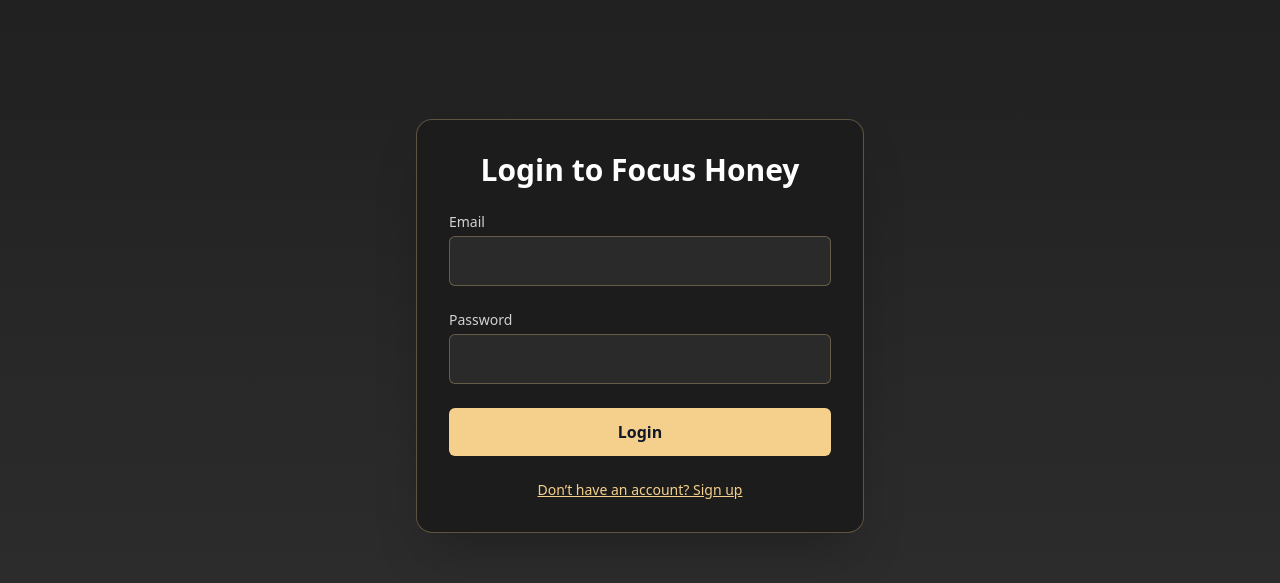
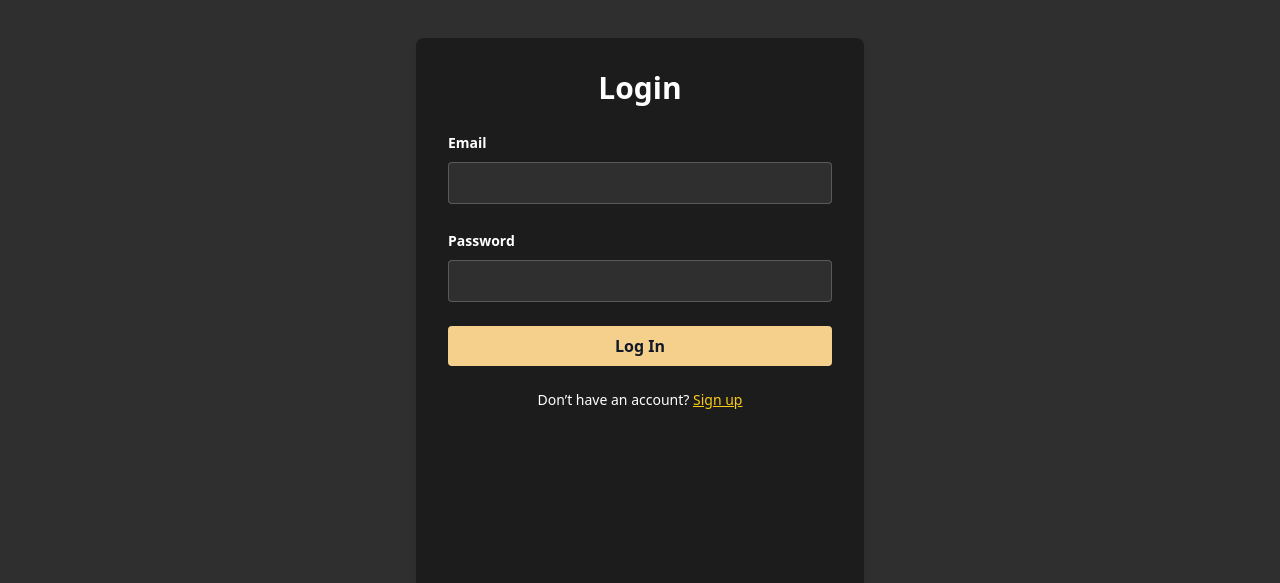
Before and after one commit to KojoFocus/Focus-main, a React (Vite) app: page /login in a window 1280 px wide. Shown: the part 154-737 px from the top of the page. Built offline with nearby package versions, Linux system fonts and the light colour scheme; no server answers.

Commit message:
updated the local storage

```diff
--- a/src/App.tsx
+++ b/src/App.tsx
@@ -1,4 +1,4 @@
-import { useEffect, useState } from "react";
+import { useState, useEffect } from "react";
 import {
   BrowserRouter as Router,
   Routes,
@@ -24,9 +24,7 @@
 import MyOrdersPage from "./Pages/MyOrdersPage";
 import SignupPage from "./Pages/SignupPage";
 
-import { getAuth } from "firebase/auth";
-
-export type Product = {
+export type CartItem = {
   id: number;
   name: string;
   price: string;
@@ -40,13 +38,13 @@
   addToCart,
   removeFromCart,
   updateQuantity,
-  setCartItems,
+  setCart,
 }: {
-  cart: Product[];
-  addToCart: (product: Product) => void;
+  cart: CartItem[];
+  addToCart: (product: CartItem) => void;
   removeFromCart: (id: number) => void;
   updateQuantity: (id: number, qty: number) => void;
-  setCartItems: React.Dispatch<React.SetStateAction<Product[]>>;
+  setCart: React.Dispatch<React.SetStateAction<CartItem[]>>;
 }) => {
   const location = useLocation();
 
@@ -79,9 +77,7 @@
           />
           <Route
             path="/checkout"
-            element={
-              <CheckoutPage cartItems={cart} setCartItems={setCartItems} />
-            }
+            element={<CheckoutPage cartItems={cart} setCartItems={setCart} />}
           />
           <Route path="/contact" element={<ContactPage />} />
           <Route
@@ -107,36 +103,36 @@
 };
 
 const App = () => {
-  const auth = getAuth();
-  const userId = auth.currentUser?.uid || "guest";
-
-  const [cart, setCart] = useState<Product[]>(() => {
-    const saved = localStorage.getItem(`focusCart-${userId}`);
-    return saved ? JSON.parse(saved) : [];
+  const [cart, setCart] = useState<CartItem[]>(() => {
+    const stored = localStorage.getItem("focus_cart");
+    return stored ? JSON.parse(stored) : [];
   });
 
   useEffect(() => {
-    localStorage.setItem(`focusCart-${userId}`, JSON.stringify(cart));
-  }, [cart, userId]);
+    localStorage.setItem("focus_cart", JSON.stringify(cart));
+  }, [cart]);
 
-  const addToCart = (product: Product) => {
-    const index = cart.findIndex((item) => item.id === product.id);
-    if (index !== -1) {
-      const updated = [...cart];
-      updated[index].quantity += 1;
-      setCart(updated);
-    } else {
-      setCart([...cart, { ...product, quantity: 1 }]);
-    }
+  const addToCart = (product: CartItem) => {
+    setCart((prevCart) => {
+      const existing = prevCart.find((item) => item.id === product.id);
+      if (existing) {
+        return prevCart.map((item) =>
+          item.id === product.id
+            ? { ...item, quantity: item.quantity + 1 }
+            : item
+        );
+      }
+      return [...prevCart, { ...product, quantity: 1 }];
+    });
   };
 
   const removeFromCart = (id: number) => {
-    setCart(cart.filter((item) => item.id !== id));
+    setCart((prev) => prev.filter((item) => item.id !== id));
   };
 
   const updateQuantity = (id: number, quantity: number) => {
-    setCart(
-      cart.map((item) => (item.id === id ? { ...item, quantity } : item))
+    setCart((prev) =>
+      prev.map((item) => (item.id === id ? { ...item, quantity } : item))
     );
   };
 
@@ -152,7 +148,7 @@
             addToCart={addToCart}
             removeFromCart={removeFromCart}
             updateQuantity={updateQuantity}
-            setCartItems={setCart}
+            setCart={setCart}
           />
         </main>
         <Footer />
--- a/src/Pages/LoginPage.tsx
+++ b/src/Pages/LoginPage.tsx
@@ -1,18 +1,17 @@
 import { useState } from "react";
 import { useNavigate } from "react-router-dom";
+import { getAuth, signInWithEmailAndPassword } from "firebase/auth";
 import { motion } from "framer-motion";
-import { signInWithEmailAndPassword } from "firebase/auth";
-import { auth } from "../firebase"; // Ensure this exports `auth` from firebase.ts
 
 const LoginPage = () => {
-  const navigate = useNavigate();
   const [email, setEmail] = useState("");
   const [password, setPassword] = useState("");
   const [error, setError] = useState("");
+  const navigate = useNavigate();
 
-  const handleSubmit = async (e: React.FormEvent<HTMLFormElement>) => {
+  const handleLogin = async (e: React.FormEvent) => {
     e.preventDefault();
-    setError("");
+    const auth = getAuth();
 
     try {
       const userCredential = await signInWithEmailAndPassword(
@@ -20,7 +19,13 @@
         email,
         password
       );
-      localStorage.setItem("userInfo", JSON.stringify(userCredential.user));
+
+      const user = userCredential.user;
+
+      // ✅ Save UID for cart persistence
+      localStorage.setItem("focusUser", JSON.stringify({ uid: user.uid }));
+
+      // Redirect to homepage or wherever needed
       navigate("/");
     } catch (err) {
       if (err instanceof Error) {
@@ -33,59 +38,66 @@
 
   return (
     <motion.div
-      className="flex items-center justify-center min-h-screen bg-gradient-to-b from-[#1f1f1f] to-[#2f2f2f] px-6"
+      className="min-h-screen bg-[#2f2f2f] text-white px-6 pt-28 pb-24 flex justify-center"
       initial={{ opacity: 0 }}
       animate={{ opacity: 1 }}
-      transition={{ duration: 1 }}
+      transition={{ duration: 0.8 }}
     >
       <form
-        onSubmit={handleSubmit}
-        className="bg-[#1c1c1c] border border-[#f5d08c]/30 rounded-2xl shadow-2xl p-8 w-full max-w-md space-y-6"
+        onSubmit={handleLogin}
+        className="bg-[#1c1c1c] p-8 rounded-lg shadow-md w-full max-w-md space-y-6"
       >
-        <h2 className="text-3xl font-semibold text-center text-white">
-          Login to Focus Honey
-        </h2>
+        <h2 className="text-3xl font-semibold text-center">Login</h2>
 
         {error && (
-          <div className="text-sm text-red-500 text-center bg-red-500/10 border border-red-500/40 p-2 rounded">
+          <div className="text-red-500 bg-red-500/10 border border-red-500/40 p-3 rounded text-sm">
             {error}
           </div>
         )}
 
-        <div>
-          <label className="block text-sm mb-1 text-white/80">Email</label>
+        <div className="space-y-2">
+          <label htmlFor="email" className="text-sm font-semibold">
+            Email
+          </label>
           <input
             type="email"
-            required
-            className="w-full px-4 py-3 rounded-md bg-[#2a2a2a] border border-[#f5d08c]/30 text-white focus:outline-none focus:ring-2 focus:ring-[#f5d08c]"
+            id="email"
+            className="w-full p-2 rounded bg-[#2f2f2f] border border-white/20 text-white"
             value={email}
             onChange={(e) => setEmail(e.target.value)}
+            required
           />
         </div>
 
-        <div>
-          <label className="block text-sm mb-1 text-white/80">Password</label>
+        <div className="space-y-2">
+          <label htmlFor="password" className="text-sm font-semibold">
+            Password
+          </label>
           <input
             type="password"
-            required
-            className="w-full px-4 py-3 rounded-md bg-[#2a2a2a] border border-[#f5d08c]/30 text-white focus:outline-none focus:ring-2 focus:ring-[#f5d08c]"
+            id="password"
+            className="w-full p-2 rounded bg-[#2f2f2f] border border-white/20 text-white"
             value={password}
             onChange={(e) => setPassword(e.target.value)}
+            required
           />
         </div>
 
         <button
           type="submit"
-          className="w-full bg-[#f5d08c] hover:bg-yellow-500 text-gray-900 font-bold py-3 rounded-md transition"
+          className="w-full bg-[#f5d08c] hover:bg-yellow-500 text-gray-900 font-semibold py-2 rounded transition"
         >
-          Login
+          Log In
         </button>
 
-        <p
-          onClick={() => navigate("/signup")}
-          className="text-sm text-[#f5d08c] text-center mt-4 underline cursor-pointer"
-        >
-          Don’t have an account? Sign up
+        <p className="text-center text-sm">
+          Don’t have an account?{" "}
+          <span
+            className="text-yellow-400 cursor-pointer underline"
+            onClick={() => navigate("/signup")}
+          >
+            Sign up
+          </span>
         </p>
       </form>
     </motion.div>
```
